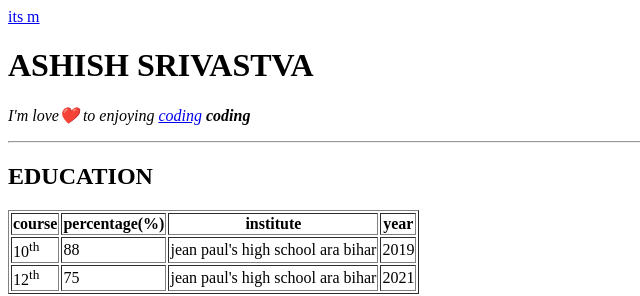
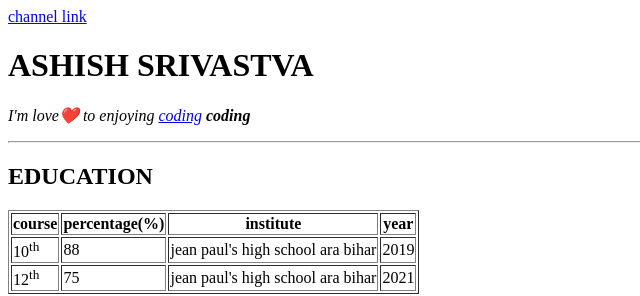
Before and after one commit to ashishsri07/resume, a plain HTML site: page index.html in a window 1280 px wide. Shown: the top 296 px of the page, 0-640 px from the left. Drawn offline with Linux system fonts and the light colour scheme.

```diff
--- a/index.html
+++ b/index.html
@@ -7,7 +7,7 @@
 
     <!-- <a href="https://www.youtube.com/channel/UCEuIqPzxulM_W-JS5KjDpRA">click me</a> -->
 
-    <a href="https://www.youtube.com/channel/UCEuIqPzxulM_W-JS5KjDpRA"> its m</a>
+    <a href="https://www.youtube.com/channel/UCEuIqPzxulM_W-JS5KjDpRA"> channel link</a>
 
     <img style="float:right" src="IMG_20190616_091956.jpg" alt="ashish img" width="300">
 
```
